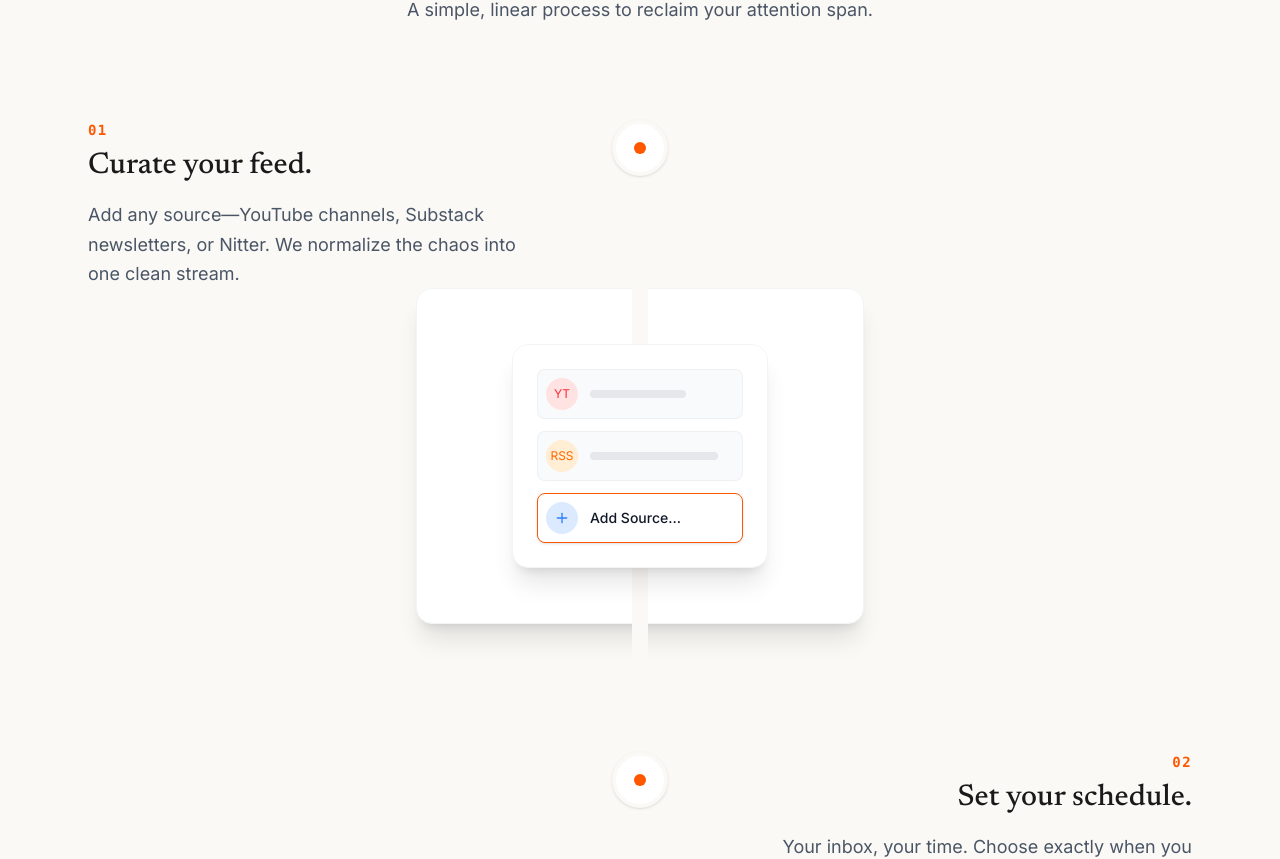
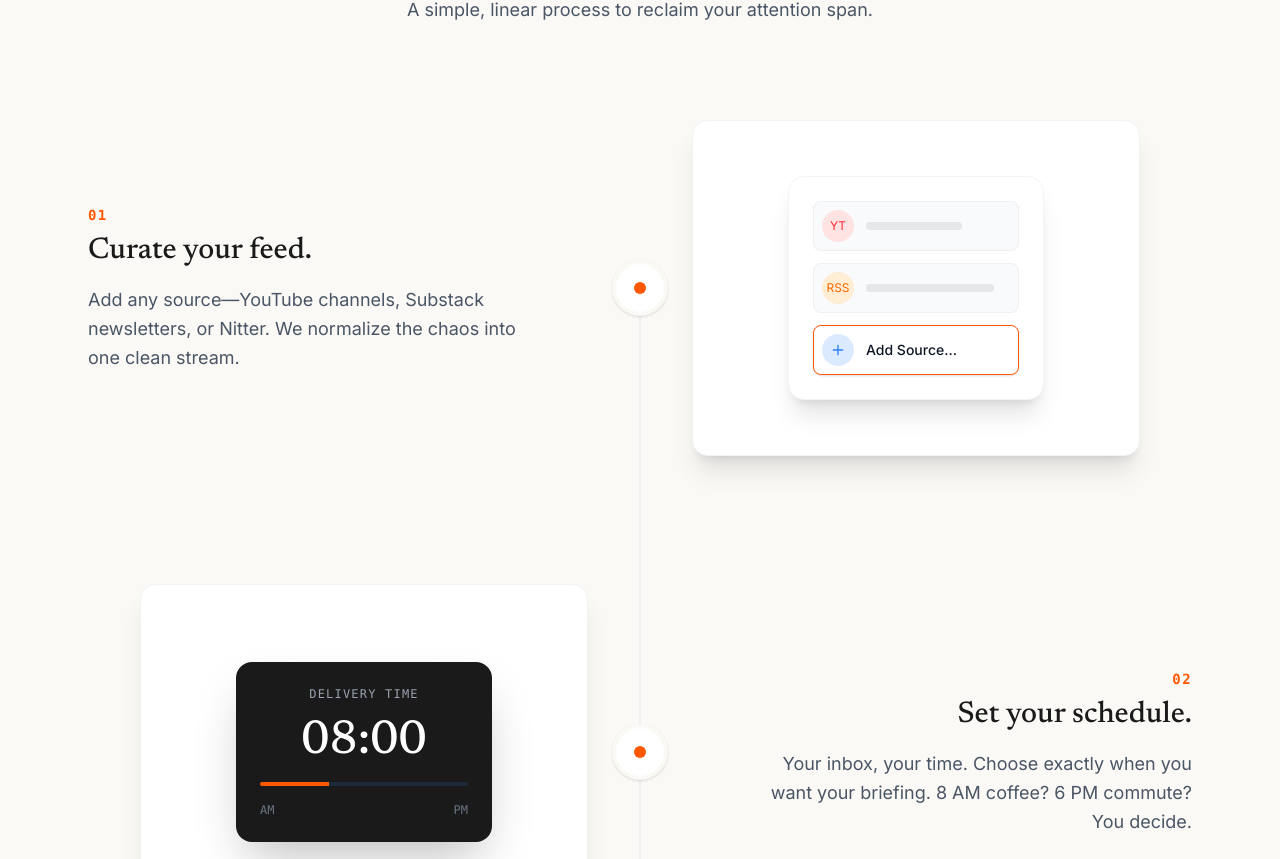
Before and after one commit to heyybhargav/personal-newsletter, a Next.js app: page /login in a window 1280 px wide. Shown: the part 1800-2659 px from the top of the page. Built offline with nearby package versions, Linux system fonts and the light colour scheme; no server answers.

Commit message:
fix: restore landing page layout in HowItWorks.tsx
- Add flex classes to motion.div for side-by-side layout
- Fix vertical alignment of timeline connector dot
- Restore zig-zag layout (flex-row-reverse for odd items)

```diff
--- a/components/landing/HowItWorks.tsx
+++ b/components/landing/HowItWorks.tsx
@@ -103,6 +103,7 @@ export default function HowItWorks() {
                                 whileInView={{ opacity: 1, y: 0 }}
                                 viewport={{ once: true, margin: "-100px" }}
                                 transition={{ duration: 0.7 }}
+                                className={`relative flex flex-col md:flex-row items-center gap-12 md:gap-0 ${i % 2 !== 0 ? 'md:flex-row-reverse' : ''}`}
                             >
                                 {/* Line Masks to prevent overflow beyond dots */}
                                 {i === 0 && (
@@ -113,7 +114,11 @@ export default function HowItWorks() {
                                 )}
 
                                 {/* Center Node */}
-                                <div className="absolute left-0 md:left-1/2 w-14 h-14 rounded-full bg-white border-4 border-[#FAF9F6] shadow-sm flex items-center justify-center transform md:-translate-x-1/2 z-10">
+                                <div className="absolute left-0 md:left-1/2 top-0 md:top-1/2 w-14 h-14 rounded-full bg-white border-4 border-[#FAF9F6] shadow-sm flex items-center justify-center transform md:-translate-x-1/2 md:-translate-y-1/2 z-10 hidden md:flex">
+                                    <div className="w-3 h-3 bg-[#FF5700] rounded-full" />
+                                </div>
+                                {/* Mobile Node (Top Left) */}
+                                <div className="absolute left-0 top-0 w-14 h-14 rounded-full bg-white border-4 border-[#FAF9F6] shadow-sm flex items-center justify-center z-10 md:hidden">
                                     <div className="w-3 h-3 bg-[#FF5700] rounded-full" />
                                 </div>
 
```
